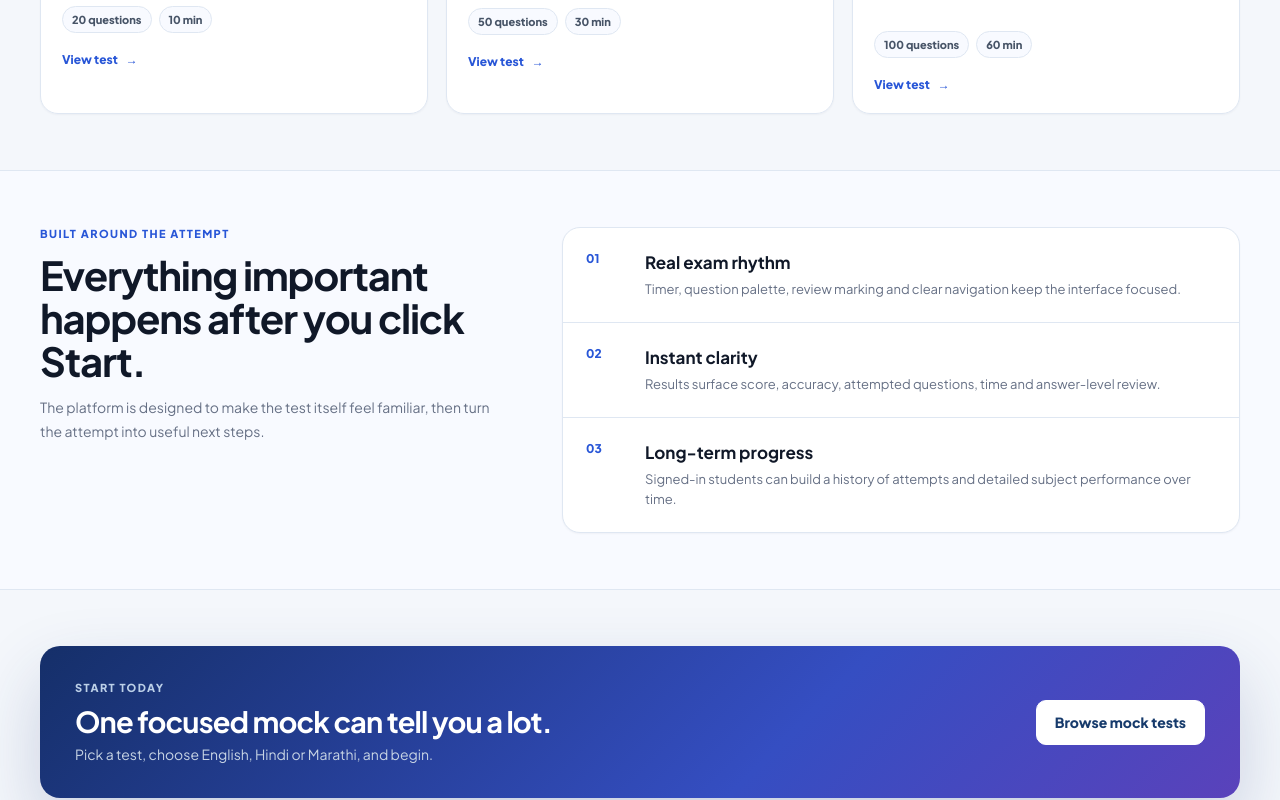
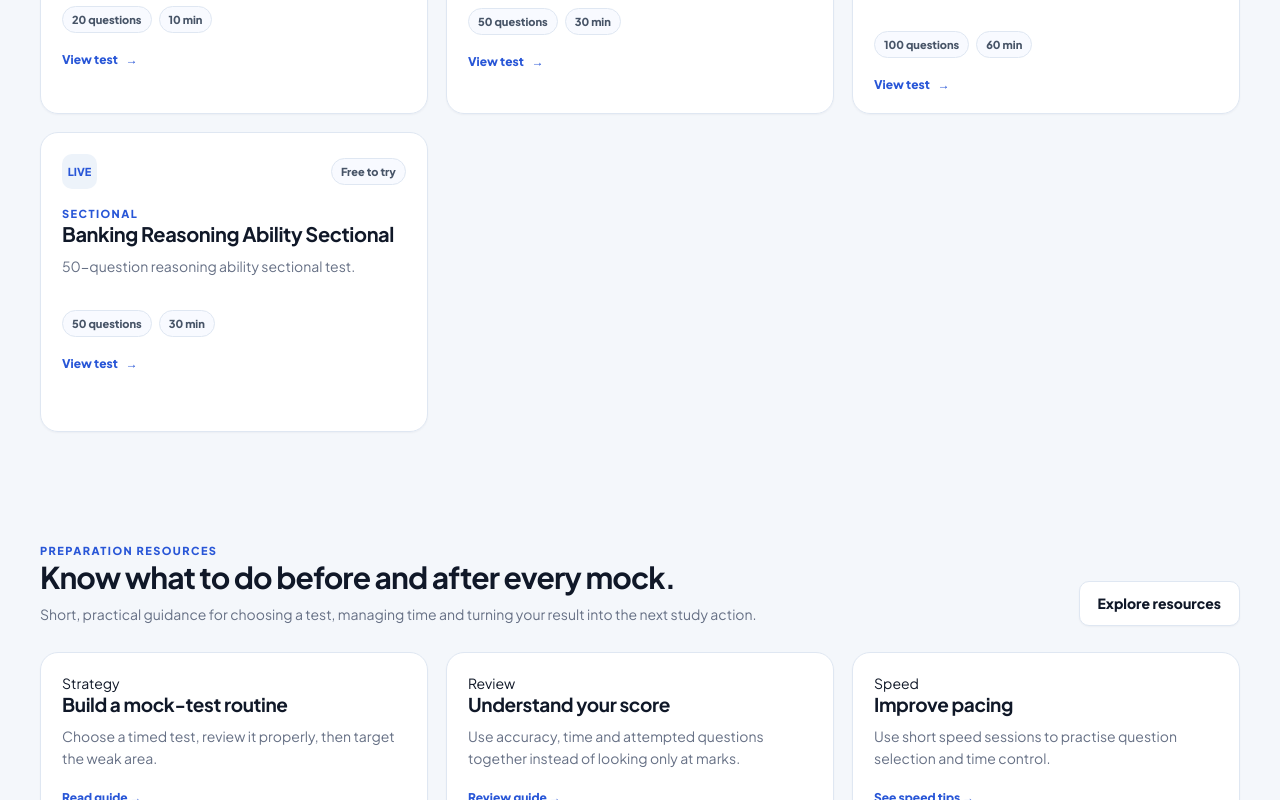
Before and after one commit to RajeshKhandare/mockwebsite, a Next.js app: page / in a window 1280 px wide. Shown: the part 2000-2800 px from the top of the page. Built offline with nearby package versions, Linux system fonts and the light colour scheme.

Commit message:
expand homepage trust content and resources

```diff
--- a/app/page.tsx
+++ b/app/page.tsx
@@ -19,6 +19,7 @@ const featuredTests = [
   ["10-Minute Speed Practice", "banking-speed-10m", "Choose 5, 10, 15 or 20 questions for a focused ten-minute session.", "practice", 20, 10],
   ["Banking Quantitative Aptitude Sectional", "banking-quant-sectional-50", "50-question quantitative aptitude sectional test.", "sectional", 50, 30],
   ["Banking Aptitude Full Mock — 100 Questions", "banking-demo-quick-01", "Full-length banking aptitude mock with 100 questions.", "full_mock", 100, 60],
+  ["Banking Reasoning Ability Sectional", "banking-reasoning-sectional-50", "50-question reasoning ability sectional test.", "sectional", 50, 30],
 ] as const;
 
 export default function HomePage() {
@@ -107,6 +108,25 @@ export default function HomePage() {
         </div>
       </section>
 
+      <section className="section resource-preview-section">
+        <div className="container">
+          <div className="section-header">
+            <div>
+              <div className="eyebrow">Preparation resources</div>
+              <h2>Know what to do before and after every mock.</h2>
+              <p>Short, practical guidance for choosing a test, managing time and turning your result into the next study action.</p>
+            </div>
+            <Link className="button secondary" href="/resources">Explore resources</Link>
+          </div>
+          <div className="grid resource-preview-grid">
+            <Link className="card" href="/resources"><span className="resource-label">Strategy</span><h3>Build a mock-test routine</h3><p>Choose a timed test, review it properly, then target the weak area.</p><span className="card-link">Read guide →</span></Link>
+            <Link className="card" href="/resources"><span className="resource-label">Review</span><h3>Understand your score</h3><p>Use accuracy, time and attempted questions together instead of looking only at marks.</p><span className="card-link">Review guide →</span></Link>
+            <Link className="card" href="/resources"><span className="resource-label">Speed</span><h3>Improve pacing</h3><p>Use short speed sessions to practise question selection and time control.</p><span className="card-link">See speed tips →</span></Link>
+            <Link className="card" href="/resources"><span className="resource-label">Languages</span><h3>Prepare in your language</h3><p>Supported tests can be taken in English, Hindi or Marathi.</p><span className="card-link">Learn more →</span></Link>
+          </div>
+        </div>
+      </section>
+
       <section className="section feature-section">
         <div className="container feature-layout">
           <div>
```
